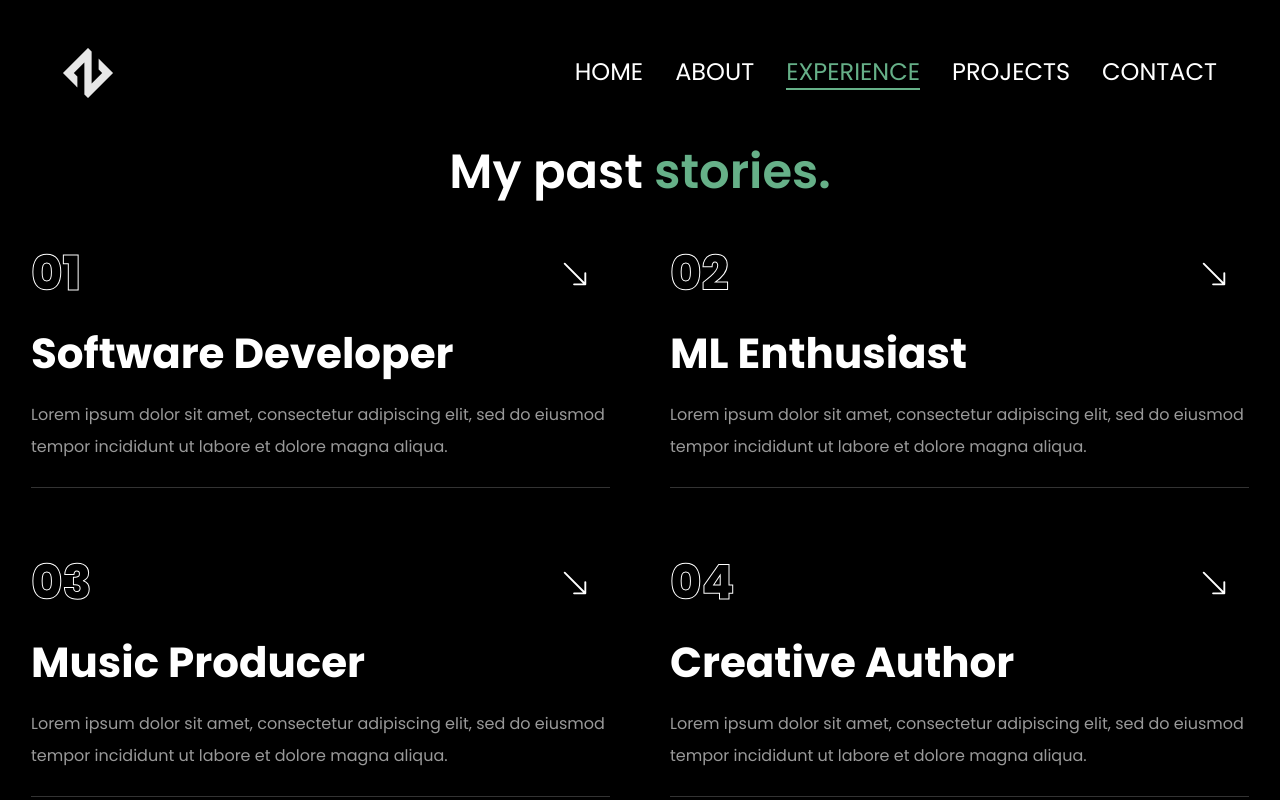
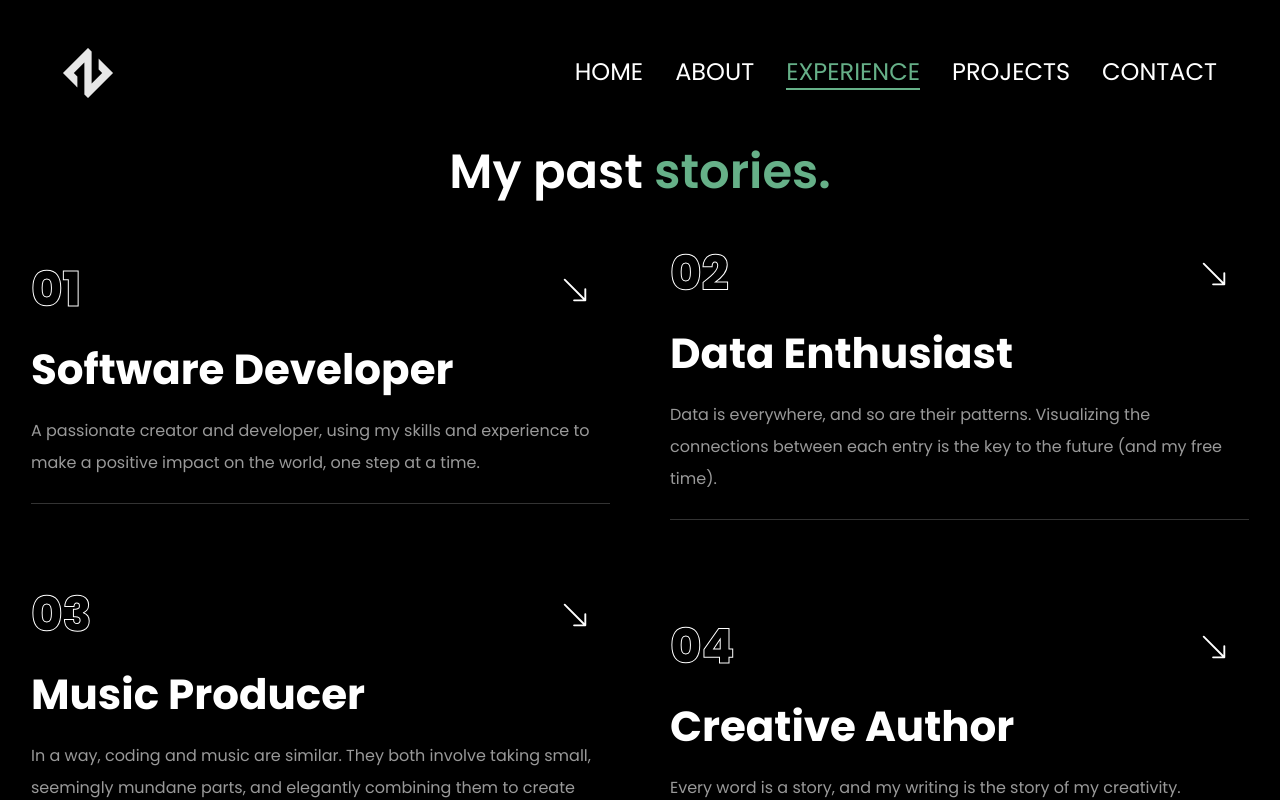
Before and after one commit to enxilium/enxilium.github.io, a Next.js app: page /experience in a window 1280 px wide. Built offline with nearby package versions, Linux system fonts and the light colour scheme.

Commit message:
Updated projects and experience page

```diff
--- a/app/experience/page.jsx
+++ b/app/experience/page.jsx
@@ -9,29 +9,29 @@ const experiences = [
         num: '01',
         title: 'Software Developer',
         description:
-            'Lorem ipsum dolor sit amet, consectetur adipiscing elit, sed do eiusmod tempor incididunt ut labore et dolore magna aliqua.',
-        href: ""
+            'A passionate creator and developer, using my skills and experience to make a positive impact on the world, one step at a time.',
+        href: "https://github.com/enxilium"
     },
     {
         num: '02',
-        title: 'ML Enthusiast',
+        title: 'Data Enthusiast',
         description:
-            'Lorem ipsum dolor sit amet, consectetur adipiscing elit, sed do eiusmod tempor incididunt ut labore et dolore magna aliqua.',
-        href: ""
+            'Data is everywhere, and so are their patterns. Visualizing the connections between each entry is the key to the future (and my free time).',
+        href: "https://www.overleaf.com/read/tbbgjzkzmjvy#f1f1c7"
     },
     {
         num: '03',
         title: 'Music Producer',
         description:
-            'Lorem ipsum dolor sit amet, consectetur adipiscing elit, sed do eiusmod tempor incididunt ut labore et dolore magna aliqua.',
-        href: ""
+            'In a way, coding and music are similar. They both involve taking small, seemingly mundane parts, and elegantly combining them to create something truly amazing.',
+        href: "https://soundcloud.com/cyclxnemxsic"
     },
     {
         num: '04',
         title: 'Creative Author',
         description:
-            'Lorem ipsum dolor sit amet, consectetur adipiscing elit, sed do eiusmod tempor incididunt ut labore et dolore magna aliqua.',
-        href: ""
+            'Every word is a story, and my writing is the story of my creativity.',
+        href: "https://www.webnovel.com/book/the-mage-of-primordial-chaos_17047823706408905"
     },
 ];
 
@@ -65,7 +65,7 @@ const Experience = () => {
                             return <div key={index} className="flex-1 flex flex-col justify-center gap-6 group">
                                 <div className="w-full flex justify-between items-center">
                                     <div className="text-5xl font-extrabold text-outline text-transparent group-hover:text-outline-hover transition-all duration-500">{experience.num}</div>
-                                    <Link href={experience.href} className="w-[70px] h-[70px] rounded-full
+                                    <Link href={experience.href} target="_blank" className ="w-[70px] h-[70px] rounded-full
                                     bg-transparent group-hover:bg-accent transition-all duration-500 flex justify-center items-center hover:-rotate-45">
                                         <BsArrowDownRight className="text-white text-3xl group-hover:text-primary"/>
                                     </Link>
--- a/app/projects/page.jsx
+++ b/app/projects/page.jsx
@@ -29,14 +29,14 @@ const CSprojects = [
     },
     {
         num: '02',
-        category: "Web development",
-        title: "Portfolio website",
+        category: "Full-stack",
+        title: "Paletteflow",
         description:
-            "A personal website designed and developed by myself, intended to host my projects and passions as well as showcase my skills and experience.",
-        stack: [{ name: "Next.js"}, { name: "Tailwind CSS"}, { name: "Framer Motion"}, { name: "Vercel"}],
-        image: '/Images/portfolioSnapshot.png',
-        live: 'https://jacemu.vercel.app',
-        github: 'https://github.com/enxilium/enxilium.github.io'
+            "A lightweight desktop application that leverages AI to generate colorful palettes for any theme.",
+        stack: [{ name: "C#"}, { name: ".NET"}, { name: "WPF"}],
+        image: '/Images/paletteflowPreview.png',
+        live: 'https://github.com/enxilium/paletteflow/releases/tag/v1.0.0',
+        github: 'https://github.com/enxilium/paletteflow'
     },
     {
         num: '03',
```
Also changed, not shown: public/Images/paletteflowPreview.png (added).
